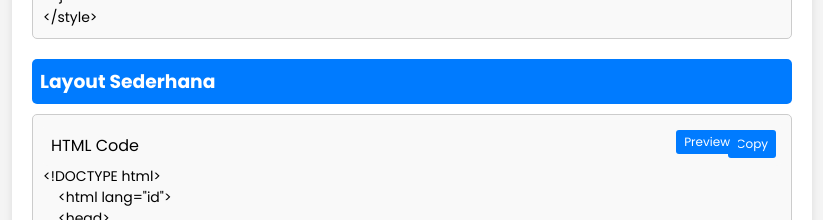
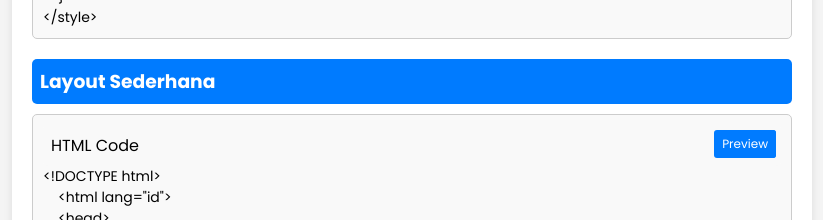
Before and after one commit to Putut2906/psp, a plain HTML site: page pages/Belajar/HTML&CSS.html in a window 1280 px wide. Shown: the part 2800-3020 px from the top of the page, without its empty margins (268-1091 px from the left). Drawn offline with nearby package versions, Linux system fonts and the light colour scheme.

Commit message:
Update HTML&CSS.html

```diff
--- a/pages/Belajar/HTML&CSS.html
+++ b/pages/Belajar/HTML&CSS.html
@@ -140,11 +140,11 @@
         .btn-copypreview {
             position: absolute;
             top: 5px;
-            right: 43px;
+            right: 5px;
             background-color: #007bff;
             color: white;
             border: none;
-            padding: 3px 8px;
+            padding: 5px 8px;
             font-size: 12px;
             border-radius: 3px;
             cursor: pointer;
```
